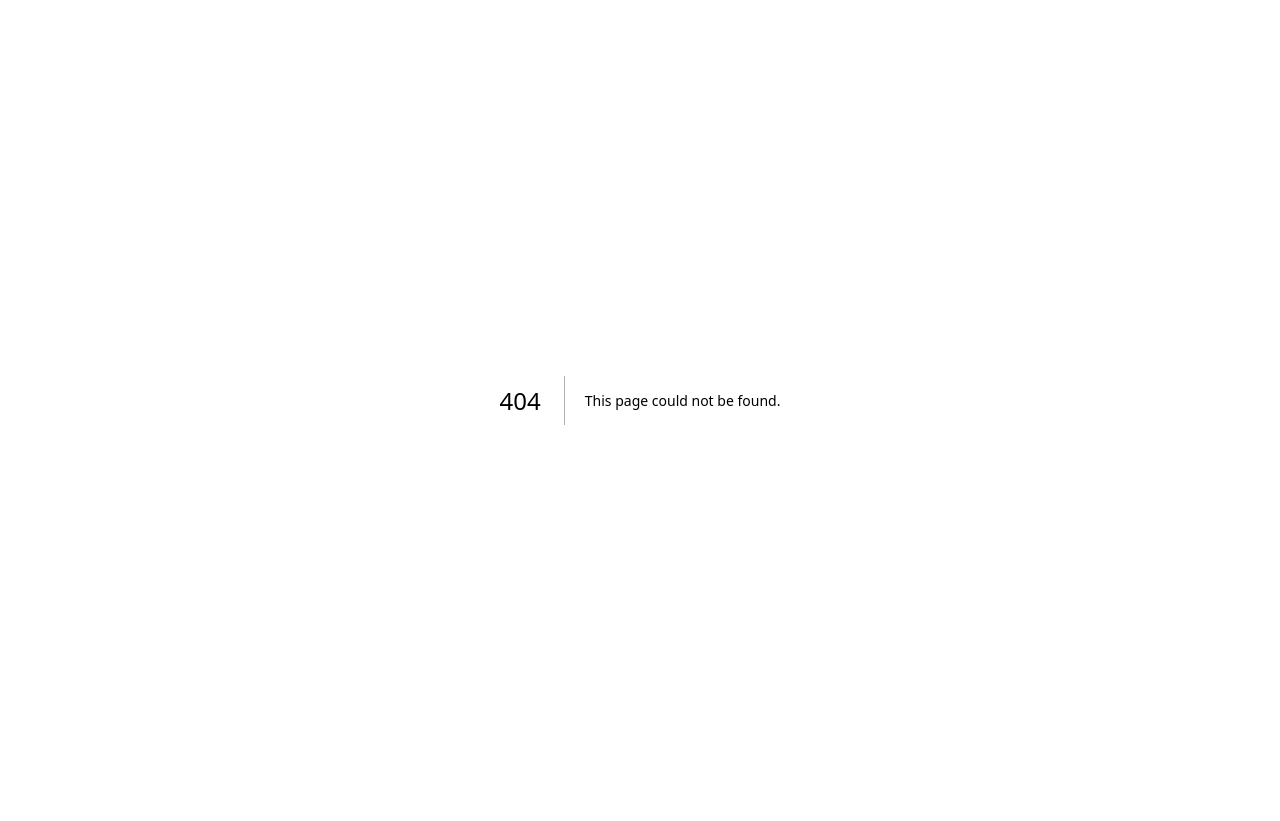
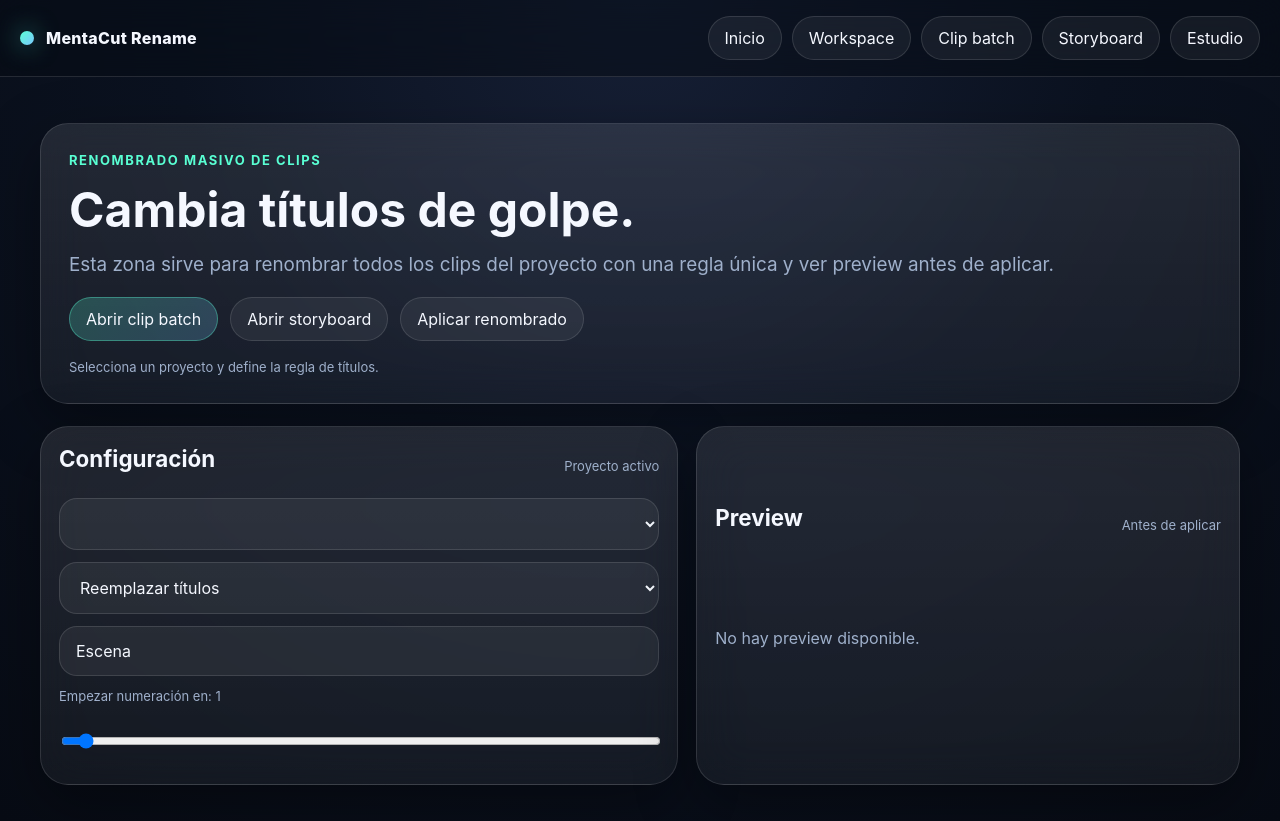
Before and after one commit to alain7224/MentaCut, a Next.js app: page /studio/rename in a window 1280 px wide. Before the commit this address had no page. Before the commit the page ends 800 px from the top, so only its background shows below. Built offline with nearby package versions, Linux system fonts and the light colour scheme.

Commit message:
feat: add clip batch rename route

```diff
--- /dev/null
+++ b/app/studio/rename/page.tsx
@@ -0,0 +1,94 @@
+'use client'
+
+import Link from 'next/link'
+import { useEffect, useMemo, useState } from 'react'
+import { renameProjectClips, type ClipRenameMode } from '@/lib/clip-rename-utils'
+import { readLocalProjects, touchProject, writeLocalProjects, type LocalProject } from '@/lib/local-store'
+
+export default function StudioRenamePage() {
+  const [projects, setProjects] = useState<LocalProject[]>([])
+  const [activeProjectId, setActiveProjectId] = useState<string | null>(null)
+  const [mode, setMode] = useState<ClipRenameMode>('replace')
+  const [value, setValue] = useState('Escena')
+  const [startNumber, setStartNumber] = useState(1)
+  const [status, setStatus] = useState('')
+
+  useEffect(() => {
+    const next = readLocalProjects()
+    setProjects(next)
+    setActiveProjectId(next[0]?.id ?? null)
+  }, [])
+
+  const activeProject = useMemo(() => projects.find((item) => item.id === activeProjectId) ?? null, [projects, activeProjectId])
+  const preview = useMemo(() => activeProject ? renameProjectClips(activeProject, { mode, value, startNumber }) : null, [activeProject, mode, value, startNumber])
+
+  function applyRename() {
+    if (!activeProject || !preview) return
+    const updated = projects.map((project) => project.id === activeProject.id ? touchProject(preview) : project)
+    setProjects(updated)
+    writeLocalProjects(updated)
+    setStatus('Renombrado masivo aplicado')
+  }
+
+  return (
+    <div className="page-shell">
+      <header className="topbar">
+        <div className="brand"><span className="brand-dot" /><span>MentaCut Rename</span></div>
+        <nav className="nav">
+          <Link href="/" className="nav-link">Inicio</Link>
+          <Link href="/studio/workspace" className="nav-link">Workspace</Link>
+          <Link href="/studio/clip-batch" className="nav-link">Clip batch</Link>
+          <Link href="/studio/storyboard" className="nav-link">Storyboard</Link>
+          <Link href="/studio" className="nav-link">Estudio</Link>
+        </nav>
+      </header>
+      <main className="main">
+        <section className="section">
+          <div className="panel hero-copy">
+            <span className="eyebrow">Renombrado masivo de clips</span>
+            <h1 className="title" style={{ fontSize: 'clamp(1.8rem, 4vw, 3rem)' }}>Cambia títulos de golpe.</h1>
+            <p className="sub">Esta zona sirve para renombrar todos los clips del proyecto con una regla única y ver preview antes de aplicar.</p>
+            <div className="action-row">
+              <Link href="/studio/clip-batch" className="btn btn-primary">Abrir clip batch</Link>
+              <Link href="/studio/storyboard" className="btn">Abrir storyboard</Link>
+              <button className="btn" onClick={applyRename} disabled={!preview}>Aplicar renombrado</button>
+            </div>
+            <div className="timeline-label">{status || 'Selecciona un proyecto y define la regla de títulos.'}</div>
+          </div>
+        </section>
+        <section className="section">
+          <div className="studio-grid-2">
+            <div className="panel timeline">
+              <div className="row-head"><h2 className="section-title">Configuración</h2><div className="timeline-label">Proyecto activo</div></div>
+              <div className="form">
+                <select className="input" value={activeProjectId ?? ''} onChange={(event) => setActiveProjectId(event.target.value)}>
+                  {projects.map((project) => <option key={project.id} value={project.id}>{project.name} · {project.format}</option>)}
+                </select>
+                <select className="input" value={mode} onChange={(event) => setMode(event.target.value as ClipRenameMode)}>
+                  <option value="replace">Reemplazar títulos</option>
+                  <option value="prefix-number">Prefijo numerado</option>
+                  <option value="suffix-number">Sufijo numerado</option>
+                </select>
+                <input className="input" value={value} onChange={(event) => setValue(event.target.value)} placeholder="Texto base" />
+                <label className="form">
+                  <span className="timeline-label">Empezar numeración en: {startNumber}</span>
+                  <input className="input" type="range" min="1" max="100" step="1" value={startNumber} onChange={(event) => setStartNumber(Number(event.target.value))} />
+                </label>
+              </div>
+            </div>
+            <div className="panel timeline">
+              <div className="row-head"><h2 className="section-title">Preview</h2><div className="timeline-label">Antes de aplicar</div></div>
+              <div className="project-list">
+                {preview?.clips.length ? preview.clips.map((clip, index) => (
+                  <div key={clip.id} className="project-item">
+                    <strong>#{index + 1} · {clip.title}</strong>
+                  </div>
+                )) : <div className="empty">No hay preview disponible.</div>}
+              </div>
+            </div>
+          </div>
+        </section>
+      </main>
+    </div>
+  )
+}
```
